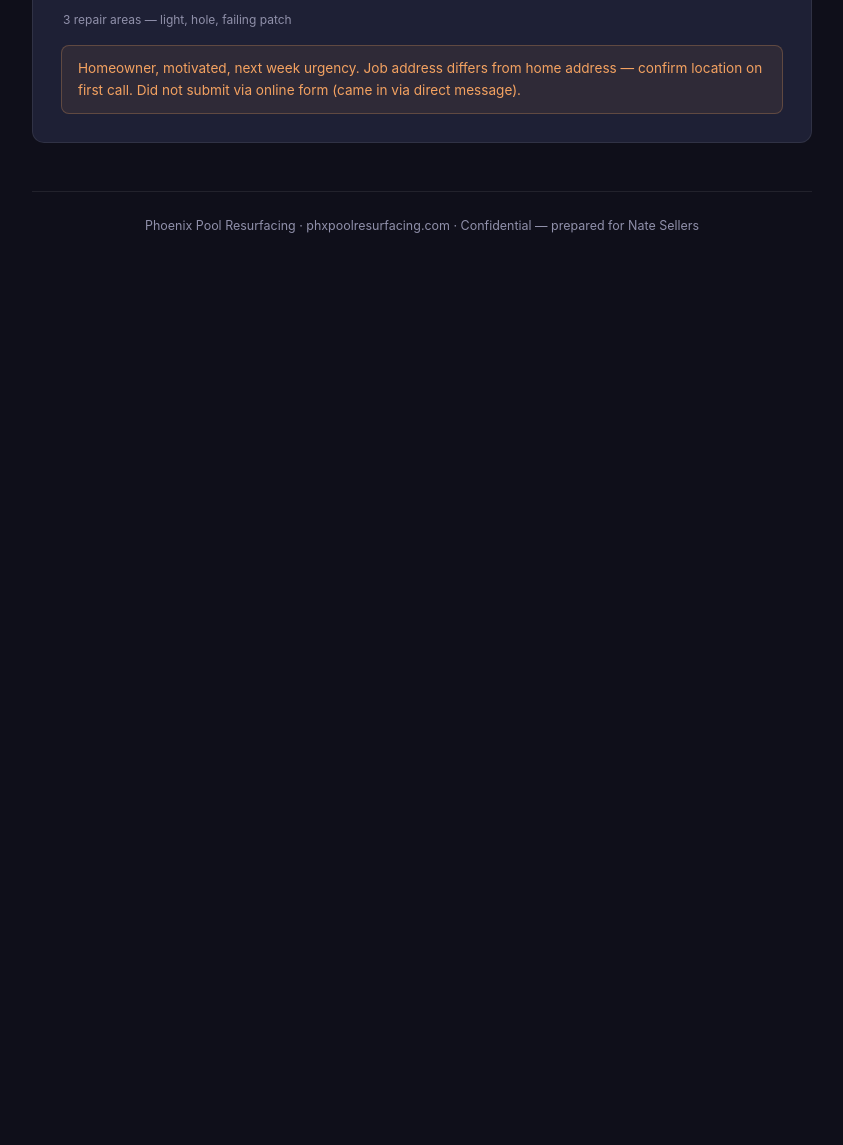
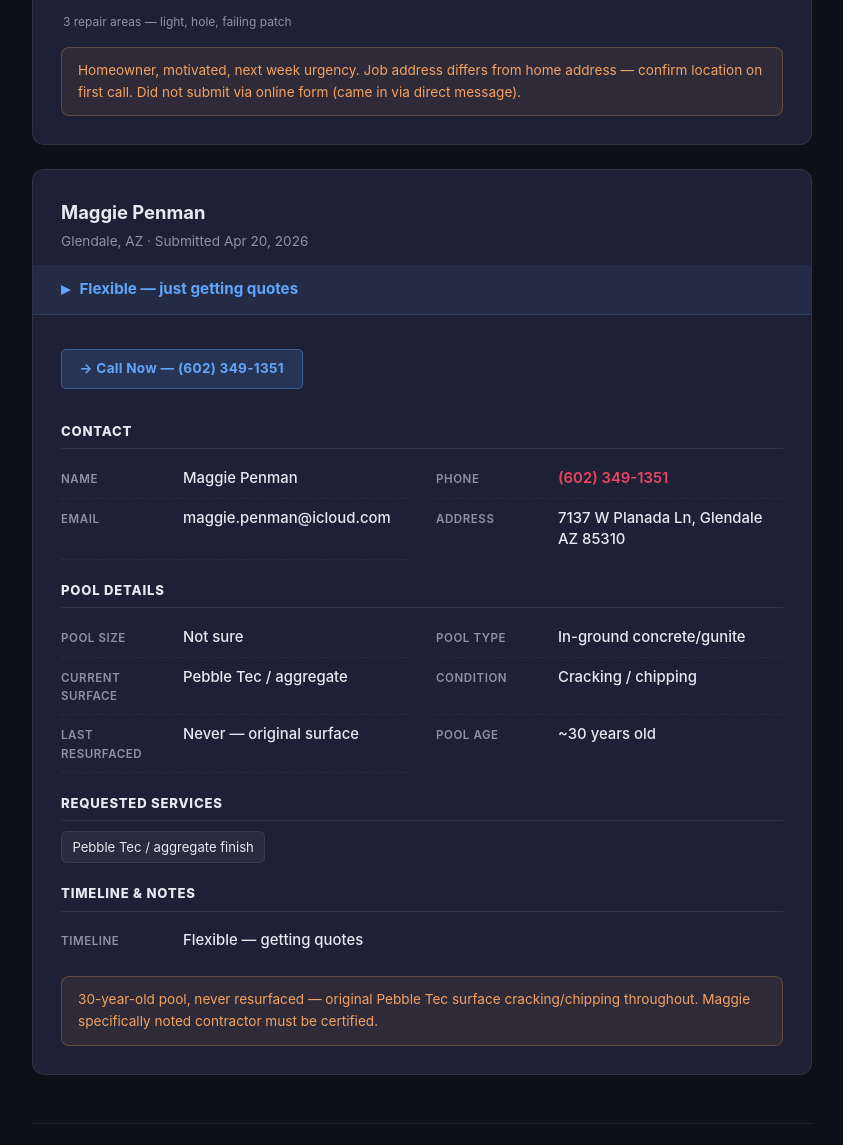
Before and after one commit to deme-cyber11/phxpoolresurfacing, a plain HTML site: page docs/leads/nate-sellers/index.html in a window 1280 px wide. Shown: the part 5207-6352 px from the top of the page, without its empty margins (218-1061 px from the left). Before the commit the page ends 5507 px from the top, so only its background shows below. Drawn offline with Linux system fonts and the light colour scheme.

Commit message:
feat: add Maggie Penman lead to Nate Sellers packet
30yr gunite pool, original Pebble Tec cracking, must-be-certified note.

Co-Authored-By: Claude Sonnet 4.6 <noreply@anthropic.com>

```diff
--- a/docs/leads/nate-sellers/index.html
+++ b/docs/leads/nate-sellers/index.html
@@ -21,6 +21,7 @@
     --text:    #e8e8f0;
     --muted:   #9090aa;
     --green:   #22c55e;
+    --blue:    #60a5fa;
     --radius:  12px;
   }
 
@@ -63,6 +64,7 @@
   .lead-card:nth-child(1) { border-top: 3px solid var(--accent); }
   .lead-card:nth-child(2) { border-top: 3px solid var(--green); }
   .lead-card:nth-child(3) { border-top: 3px solid var(--warm); }
+  .lead-card:nth-child(4) { border-top: 3px solid var(--blue); }
 
   .lead-header {
     display: flex; justify-content: space-between; align-items: flex-start;
@@ -80,6 +82,7 @@
   .timeline-bar-urgent { background: rgba(233,69,96,0.12); color: var(--accent); border-bottom: 1px solid rgba(233,69,96,0.2); }
   .timeline-bar-open   { background: rgba(34,197,94,0.08);  color: var(--green);  border-bottom: 1px solid rgba(34,197,94,0.15); }
   .timeline-bar-warm   { background: rgba(244,162,97,0.1);  color: var(--warm);   border-bottom: 1px solid rgba(244,162,97,0.2); }
+  .timeline-bar-blue   { background: rgba(96,165,250,0.08); color: var(--blue);   border-bottom: 1px solid rgba(96,165,250,0.15); }
   .timeline-bar-icon   { font-size: 1.1rem; }
 
   .call-btn {
@@ -97,6 +100,8 @@
   .call-btn:active { background: rgba(233,69,96,0.32); }
   .call-btn-warm   { background: rgba(196,122,46,0.15); color: var(--warm); border-color: rgba(196,122,46,0.4); }
   .call-btn-warm:hover { background: rgba(196,122,46,0.25); }
+  .call-btn-blue   { background: rgba(96,165,250,0.15); color: var(--blue); border-color: rgba(96,165,250,0.4); }
+  .call-btn-blue:hover { background: rgba(96,165,250,0.25); }
 
   .section-label {
     font-size: 0.82rem; font-weight: 800; letter-spacing: 0.06em;
@@ -492,6 +497,87 @@
     </div>
   </div>
 
+  <!-- ── LEAD 4: Maggie Penman ── -->
+  <div class="lead-card">
+    <div class="lead-header">
+      <div>
+        <div class="lead-title">Maggie Penman</div>
+        <div class="lead-subtitle">Glendale, AZ · Submitted Apr 20, 2026</div>
+      </div>
+    </div>
+
+    <div class="timeline-bar timeline-bar-blue">
+      <span class="timeline-bar-icon">▸</span>Flexible — just getting quotes
+    </div>
+
+    <a href="tel:16023491351" class="call-btn call-btn-blue">→ Call Now — (602) 349-1351</a>
+
+    <div class="section-label">Contact</div>
+    <div class="info-grid">
+      <div class="info-row">
+        <span class="info-label">Name</span>
+        <span class="info-value">Maggie Penman</span>
+      </div>
+      <div class="info-row">
+        <span class="info-label">Phone</span>
+        <span class="info-value"><a href="tel:16023491351">(602) 349-1351</a></span>
+      </div>
+      <div class="info-row">
+        <span class="info-label">Email</span>
+        <span class="info-value"><span>maggie.penman@icloud.com</span></span>
+      </div>
+      <div class="info-row">
+        <span class="info-label">Address</span>
+        <span class="info-value">7137 W Planada Ln, Glendale AZ 85310</span>
+      </div>
+    </div>
+
+    <div class="section-label">Pool Details</div>
+    <div class="info-grid">
+      <div class="info-row">
+        <span class="info-label">Pool Size</span>
+        <span class="info-value">Not sure</span>
+      </div>
+      <div class="info-row">
+        <span class="info-label">Pool Type</span>
+        <span class="info-value">In-ground concrete/gunite</span>
+      </div>
+      <div class="info-row">
+        <span class="info-label">Current Surface</span>
+        <span class="info-value">Pebble Tec / aggregate</span>
+      </div>
+      <div class="info-row">
+        <span class="info-label">Condition</span>
+        <span class="info-value">Cracking / chipping</span>
+      </div>
+      <div class="info-row">
+        <span class="info-label">Last Resurfaced</span>
+        <span class="info-value">Never — original surface</span>
+      </div>
+      <div class="info-row">
+        <span class="info-label">Pool Age</span>
+        <span class="info-value">~30 years old</span>
+      </div>
+    </div>
+
+    <div class="section-label">Requested Services</div>
+    <ul class="specs-list">
+      <li>Pebble Tec / aggregate finish</li>
+    </ul>
+
+    <div class="section-label">Timeline &amp; Notes</div>
+    <div class="info-grid">
+      <div class="info-row">
+        <span class="info-label">Timeline</span>
+        <span class="info-value">Flexible — getting quotes</span>
+      </div>
+    </div>
+
+    <div class="note-box">
+      30-year-old pool, never resurfaced — original Pebble Tec surface cracking/chipping throughout. Maggie specifically noted contractor must be certified.
+    </div>
+  </div>
+
   <div class="footer">
     Phoenix Pool Resurfacing · phxpoolresurfacing.com · Confidential — prepared for Nate Sellers
   </div>
```
